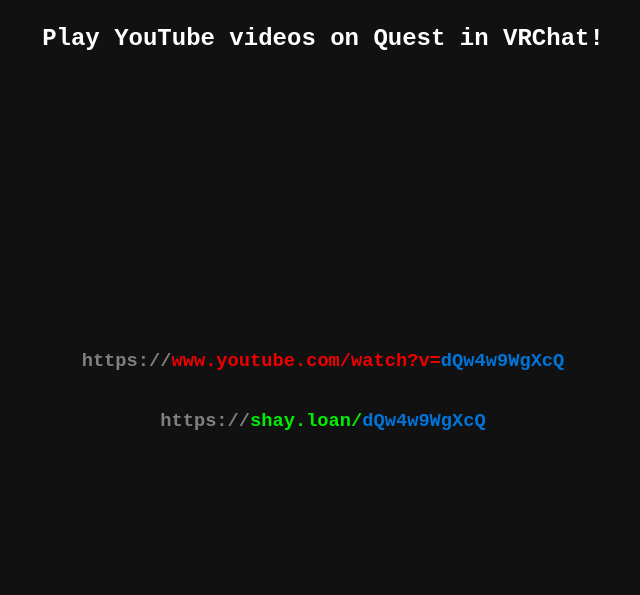
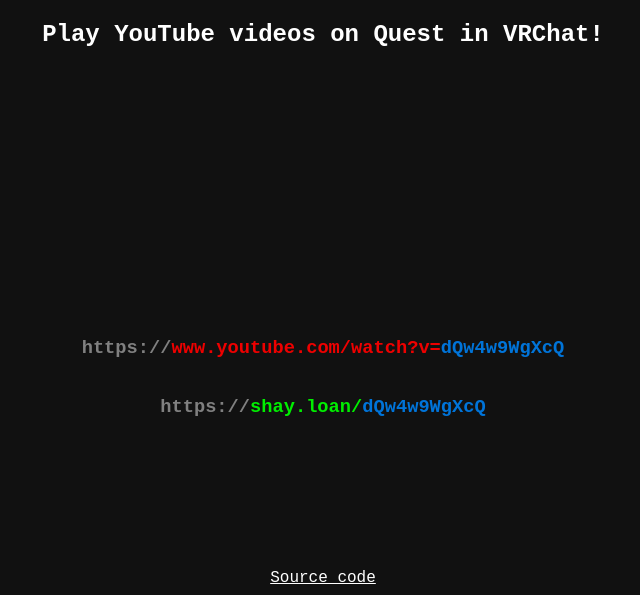
Before and after one commit to ShayBox/VRC-YT, a plain HTML site: page index.html in a window 1280 px wide. Shown: the part 205-800 px from the top of the page, without its empty margins (317-957 px from the left). Drawn offline with Linux system fonts and the light colour scheme; a web font is replaced by a local one.

Commit message:
Add source code link

```diff
--- a/index.html
+++ b/index.html
@@ -51,8 +51,12 @@
     </div>
     <div class="center">
         <h3 style="color: #ee0000"><span style="color: #808080">https://</span>www.youtube.com/watch?v=<span style="color: #0074d9">dQw4w9WgXcQ</span></h3>
-        <h3 style="color: #00ee00"><span style="color: #808080">https://</span>shay.loan/<span style="color: #0074d9">dQw4w9WgXcQ</span></h3>
+        <h3 style="color: #00ee00"><span style="color: #808080">https://</span>shay.loan/<span style="color: #0074d9">dQw4w9WgXcQ</span>
+        </h3>
     </div>
+    <footer>
+        <a href="https://github.com/ShayBox/VRC-YT-Proxy" style="color: #ffffff">Source code</a>
+    </footer>
 </div>
 </body>
 </html>
```
